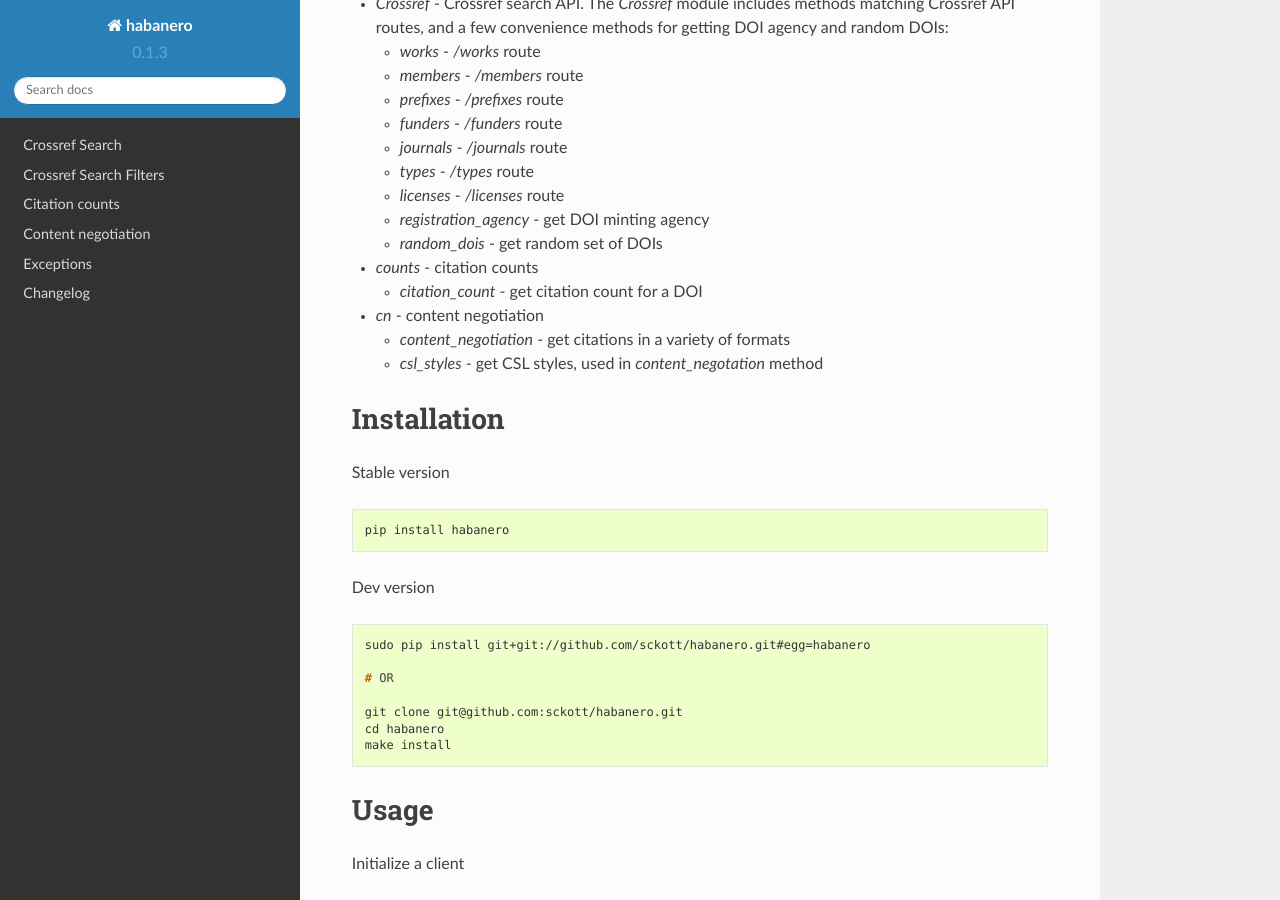
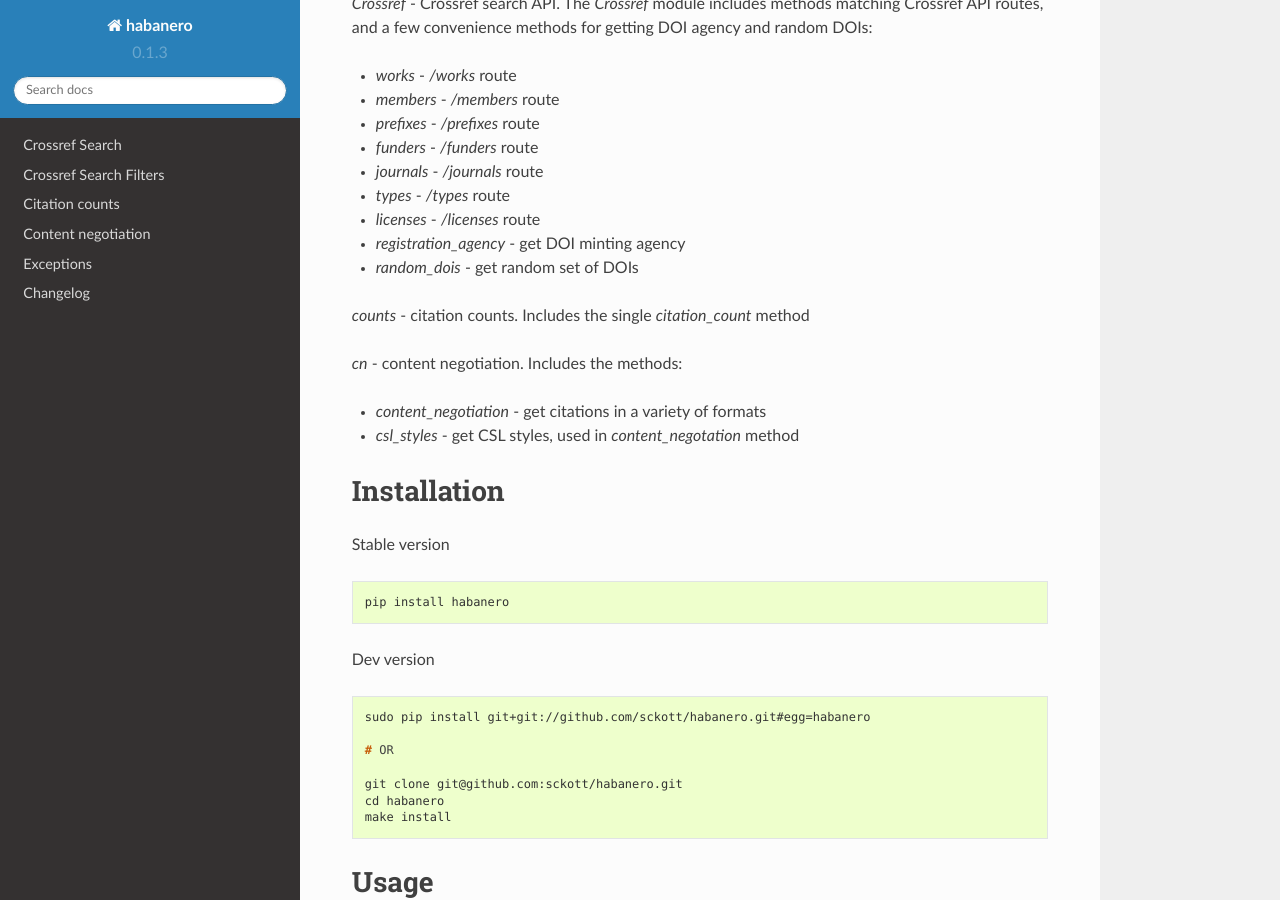
Before and after one commit to sckott/habanero, a Sphinx documentation site: the page built from docs/index.rst, in a window 1280 px wide and 900 px high, scrolled down 528 px. Built offline with Sphinx 7.4.7 and the Read the Docs theme 2.0.0, drawn with Linux system fonts in a browser that asks for light colours.

Commit message:
trying to fix docs

```diff
--- a/docs/index.rst
+++ b/docs/index.rst
@@ -15,26 +15,24 @@ Other Crossref API clients:
 `habanero` includes three modules you can import as needed (or
 import all):
 
-- `Crossref` - Crossref search API. The `Crossref` module includes methods matching Crossref API routes, and a few convenience methods for getting DOI agency and random DOIs:
+`Crossref` - Crossref search API. The `Crossref` module includes methods matching Crossref API routes, and a few convenience methods for getting DOI agency and random DOIs:
 
-  - `works` - `/works` route
-  - `members` - `/members` route
-  - `prefixes` - `/prefixes` route
-  - `funders` - `/funders` route
-  - `journals` - `/journals` route
-  - `types` - `/types` route
-  - `licenses` - `/licenses` route
-  - `registration_agency` - get DOI minting agency
-  - `random_dois` - get random set of DOIs
+- `works` - `/works` route
+- `members` - `/members` route
+- `prefixes` - `/prefixes` route
+- `funders` - `/funders` route
+- `journals` - `/journals` route
+- `types` - `/types` route
+- `licenses` - `/licenses` route
+- `registration_agency` - get DOI minting agency
+- `random_dois` - get random set of DOIs
 
-- `counts` - citation counts
+`counts` - citation counts. Includes the single `citation_count` method
 
-  - `citation_count` - get citation count for a DOI
+`cn` - content negotiation. Includes the methods:
 
-- `cn` - content negotiation
-
-  - `content_negotiation` - get citations in a variety of formats
-  - `csl_styles` - get CSL styles, used in `content_negotation` method
+- `content_negotiation` - get citations in a variety of formats
+- `csl_styles` - get CSL styles, used in `content_negotation` method
 
 
 Installation
@@ -124,6 +122,7 @@ Meta
 
 
 
+
 Contents
 --------
 
```
Also changed, not shown: README.rst (+14 -16 lines), 6 other files.
